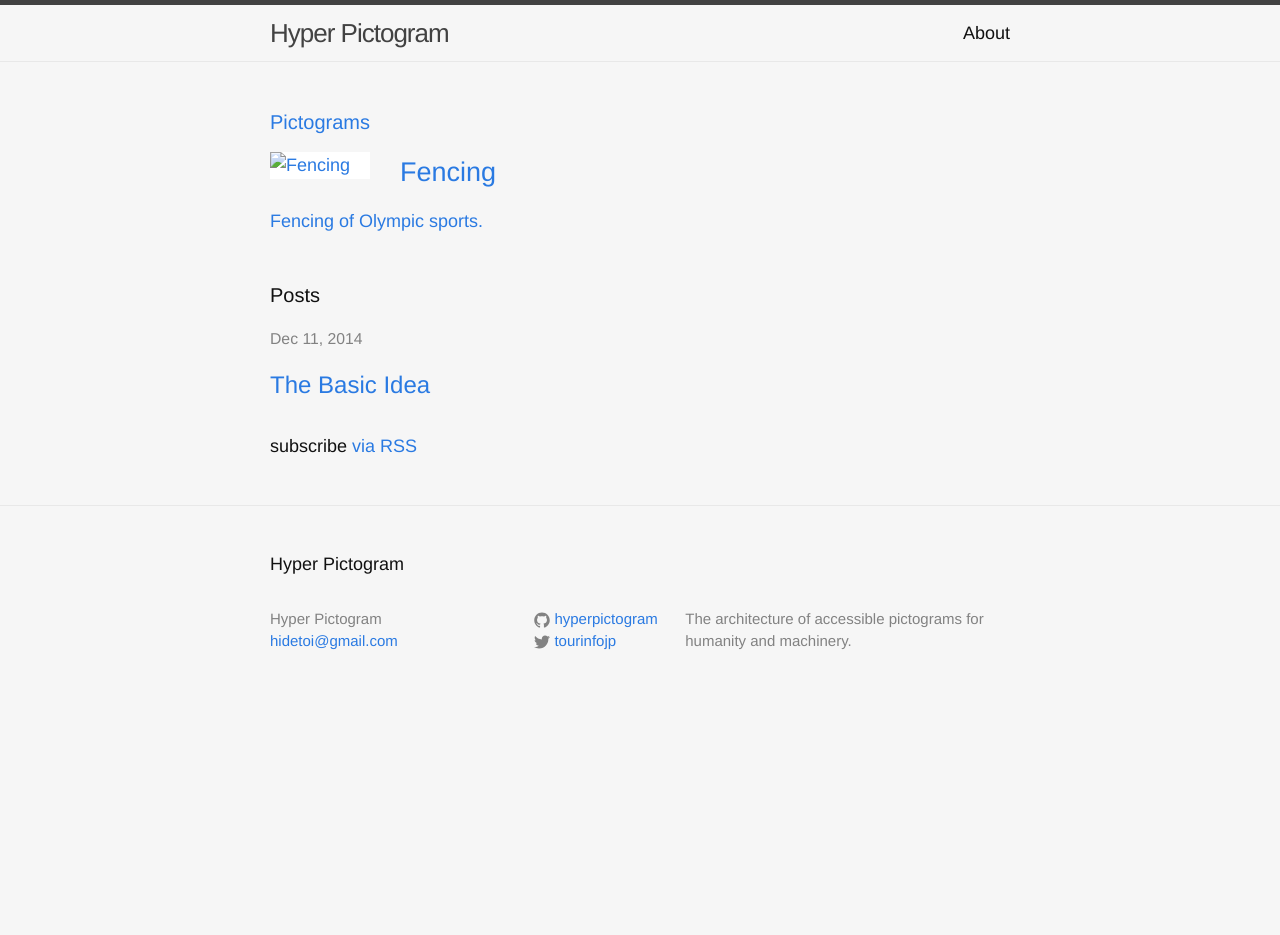
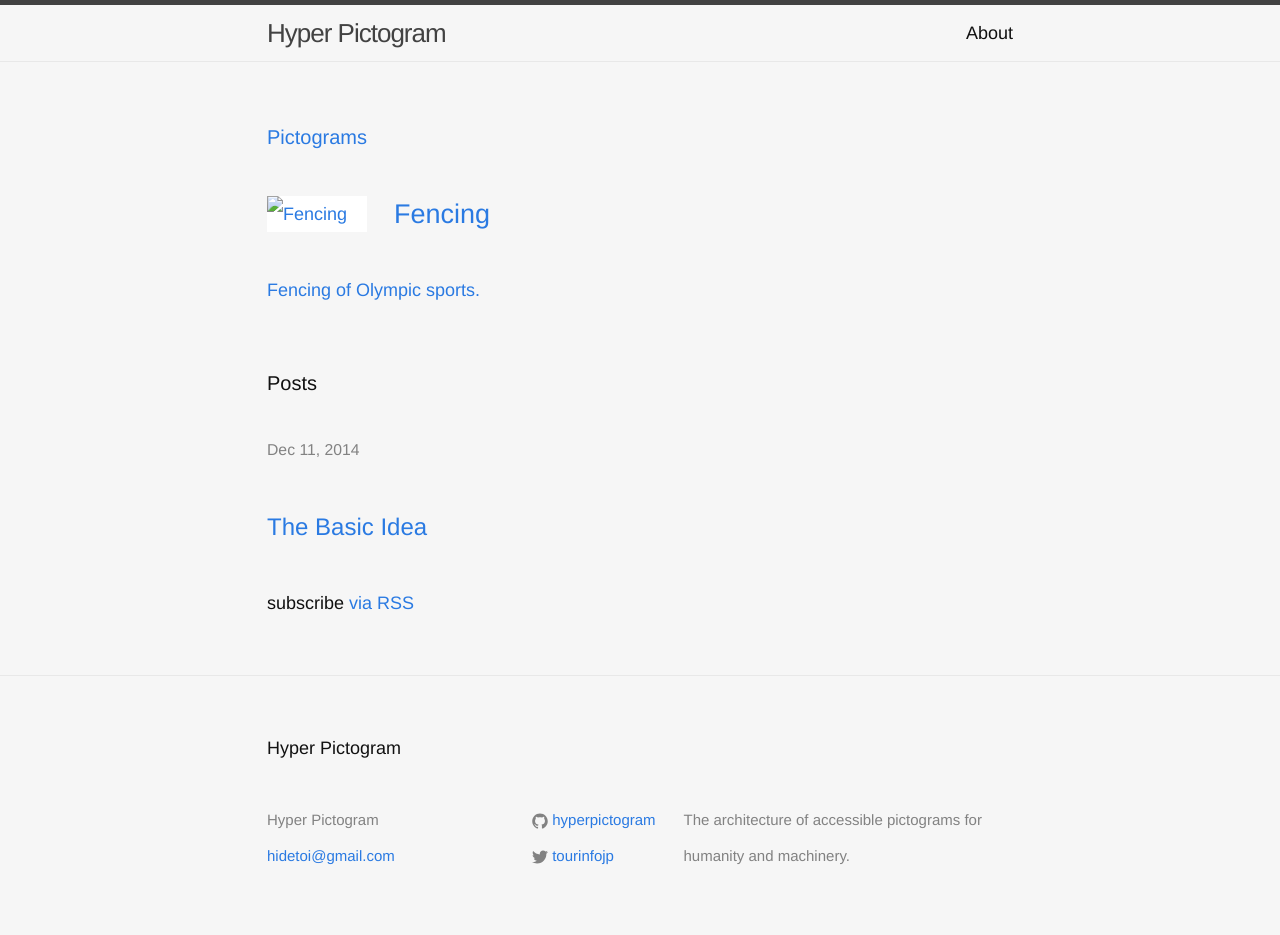
Before and after one commit to hyperpictogram/hyperpictogram.github.io, a Jekyll site: the page built from index.html, in a window 1280 px wide. Built offline with Jekyll 4.4.1, drawn with Linux system fonts in a browser that asks for light colours; before the commit the page ends 900 px from its top, so only the background shows below that.

Commit message:
[css] typography refinement

```diff
--- a/_sass/_base.scss
+++ b/_sass/_base.scss
@@ -7,6 +7,14 @@ dl, dd, ol, ul, figure {
     margin: 0;
     padding: 0;
 }
+
+
+
+/**
+ * Default variables
+ */
+$spacing-unit: 1.5em;
+$base-line-height: 200%;
 
 
 
@@ -32,8 +40,8 @@ h1, h2, h3, h4, h5, h6,
 p, blockquote, pre,
 ul, ol, dl, figure,
 %vertical-rhythm {
-    margin-top: $spacing-unit / 2;
-    margin-bottom: $spacing-unit / 2;
+    margin-top: $spacing-unit;
+    margin-bottom: $spacing-unit;
 }
 
 
```
